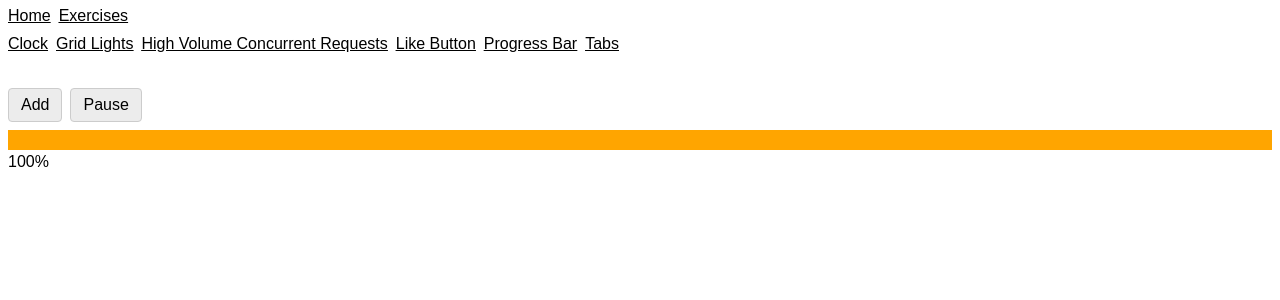
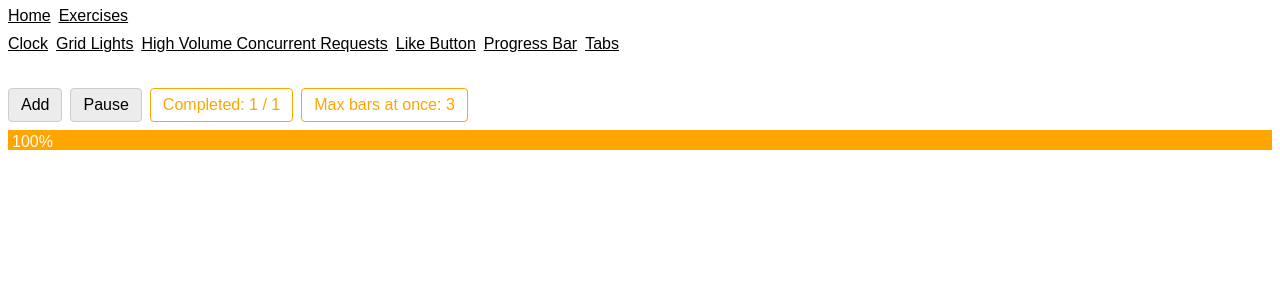
Before and after one commit to skatingincentralpark/react-playground, a Next.js app: page /exercises/progress-bar in a window 1280 px wide. Both pictures are taken after a click on the button "Add". Shown: the top 300 px of the page. Built offline with nearby package versions, Linux system fonts and the light colour scheme.

Commit message:
Improve progress bar

```diff
--- a/app/exercises/layout.tsx
+++ b/app/exercises/layout.tsx
@@ -25,7 +25,7 @@ export default function Layout({ children }: { children: React.ReactNode }) {
           })}
         </ul>
       </nav>
-      <main className="p-2 pt-8">{children}</main>
+      <main className="p-2 pt-8 w-full">{children}</main>
     </>
   );
 }
--- a/app/exercises/progress-bar/page.tsx
+++ b/app/exercises/progress-bar/page.tsx
@@ -11,7 +11,6 @@ function ProgressBar({
   ready: boolean;
 }) {
   const [progress, setProgress] = useState(0);
-  const [timerId, setTimerId] = useState<NodeJS.Timeout | null>(null);
 
   useEffect(() => {
     if (!ready) return;
@@ -20,6 +19,7 @@ function ProgressBar({
       setProgress((p) => {
         if (p >= 100) {
           clearInterval(interval);
+
           return 100;
         }
 
@@ -27,10 +27,10 @@ function ProgressBar({
       });
     }, 10);
 
-    setTimerId(interval);
-
-    return () => clearInterval(interval);
-  }, [ready]);
+    return () => {
+      clearInterval(interval);
+    };
+  }, [ready, onCompleted]);
 
   useEffect(() => {
     if (progress >= 100) {
@@ -44,9 +44,7 @@ function ProgressBar({
         className={["bar-contents"].filter(Boolean).join(" ")}
         style={{ transform: `scaleX(${progress / 100})` }}
       />
-      <div>
-        <span>{progress}%</span>
-      </div>
+      <div className="progress-label">{progress}%</div>
     </div>
   );
 }
@@ -70,6 +68,10 @@ export default function Page() {
         <button onClick={() => setPaused((p) => !p)}>
           {paused ? "Resume" : "Pause"}
         </button>
+        <div className="info-label">
+          Completed: {completed} / {bars}
+        </div>
+        <div className="info-label">Max bars at once: {CONCURRENCY_COUNT}</div>
       </div>
       <div className="flex flex-col gap-2">
         {Array(bars)
--- a/app/exercises/progress-bar/styles.css
+++ b/app/exercises/progress-bar/styles.css
@@ -27,3 +27,19 @@ button:active {
   background-color: orange;
   transform-origin: left center;
 }
+
+.progress-label {
+  position: absolute;
+  top: 0;
+  padding: 0 4px;
+  color: white;
+}
+
+.info-label {
+  border: 1px solid orange;
+  color: orange;
+  padding: 4px 12px;
+  border-radius: 4px;
+  display: flex;
+  align-items: center;
+}
```
Also changed, not shown: app/exercises/progress-bar/README.md.
